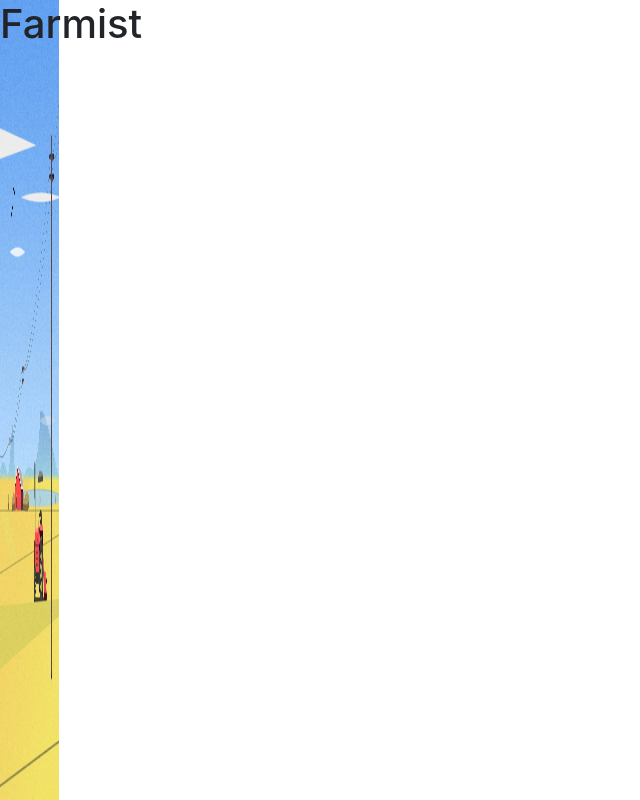
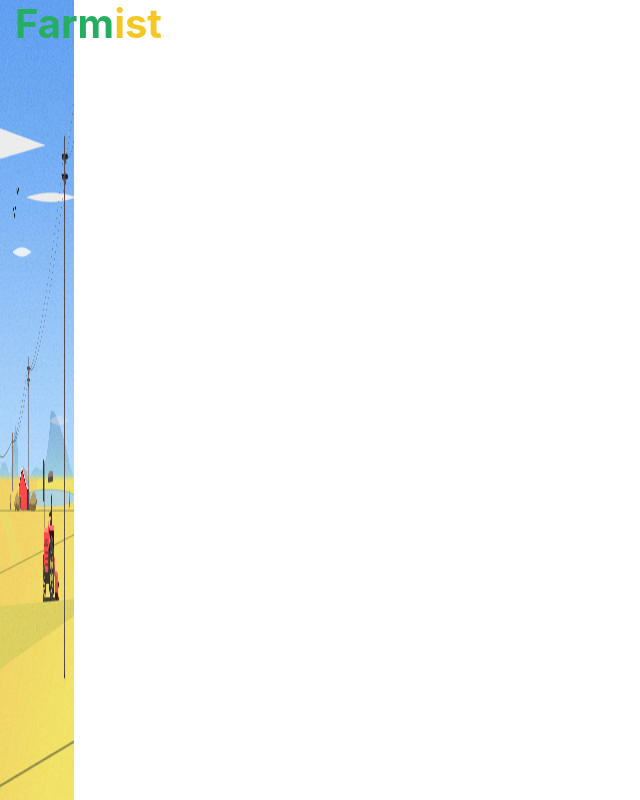
Before and after one commit to Gokul-ramalingam/Farmist, a React (Create React App) app in the folder client/: page / in a window 1280 px wide. Shown: the whole page, without its empty margins (0-640 px from the left). Built offline with nearby package versions, Linux system fonts and the light colour scheme.

Commit message:
Update in title component

```diff
--- a/client/src/components/Title/Title.component.jsx
+++ b/client/src/components/Title/Title.component.jsx
@@ -4,8 +4,10 @@ import './Title.component.scss'
 
 const Title = () =>{
     return(
-        <div  className="titleContainer">
-        <h1>Farmist</h1>
+        <div  className="titleContainer row">
+        <div className="col data">
+        <h1 className="mainTitle"><b>Farm</b><b className="subTitle">ist</b></h1>
+        </div>
         </div>
     )
 }
--- a/client/src/components/Title/Title.component.scss
+++ b/client/src/components/Title/Title.component.scss
@@ -1,4 +1,19 @@
 .titleContainer{
     padding: 0%;
     margin: 0%;
+
+    .data{
+        height: 100vh;
+        align-items: center;
+
+        .mainTitle{
+            color: #26ae60;
+            text-align: center;
+        }
+
+       .subTitle{
+           color: #F4C724;
+        }
+    }
+
 }
```
